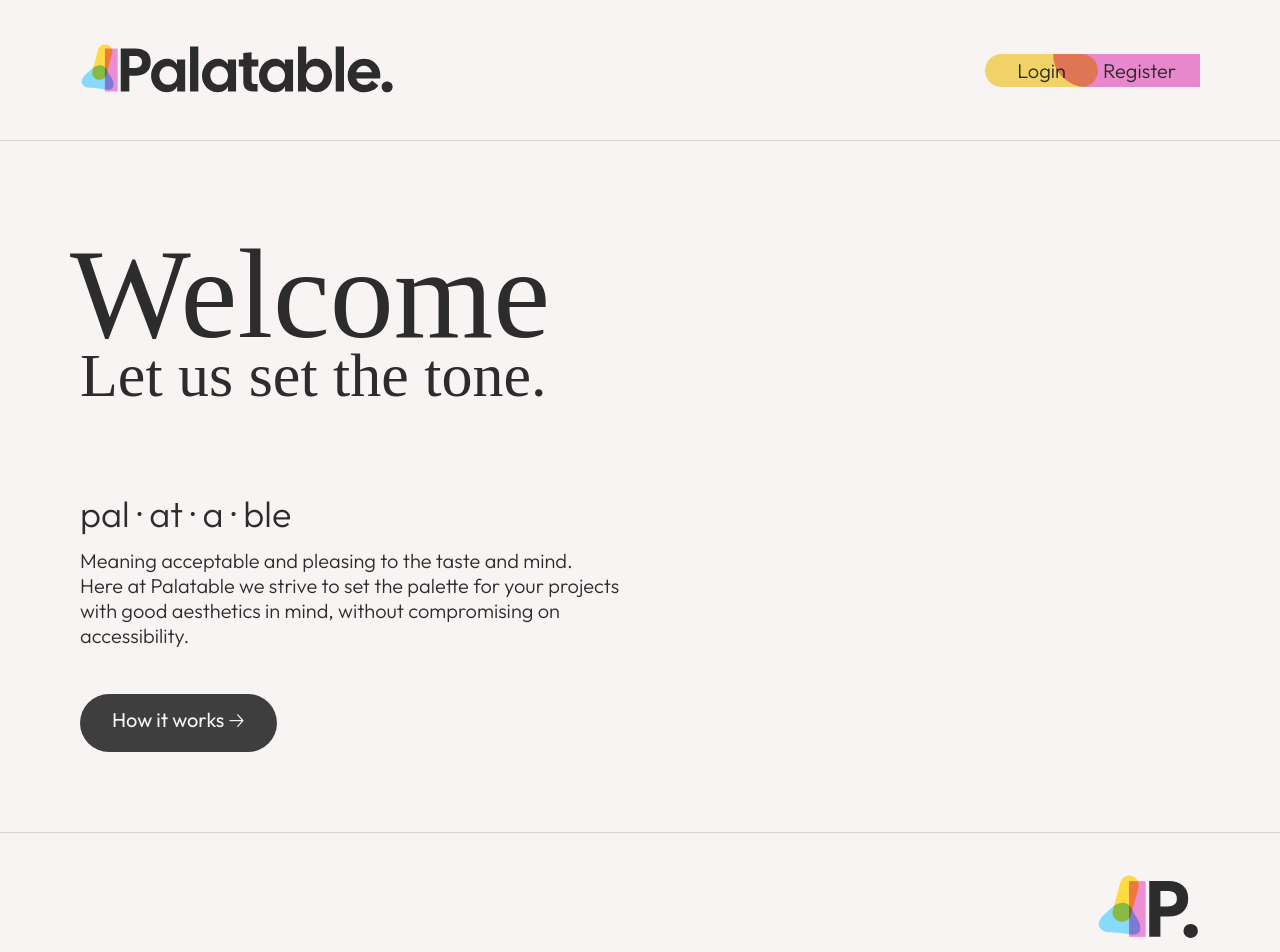
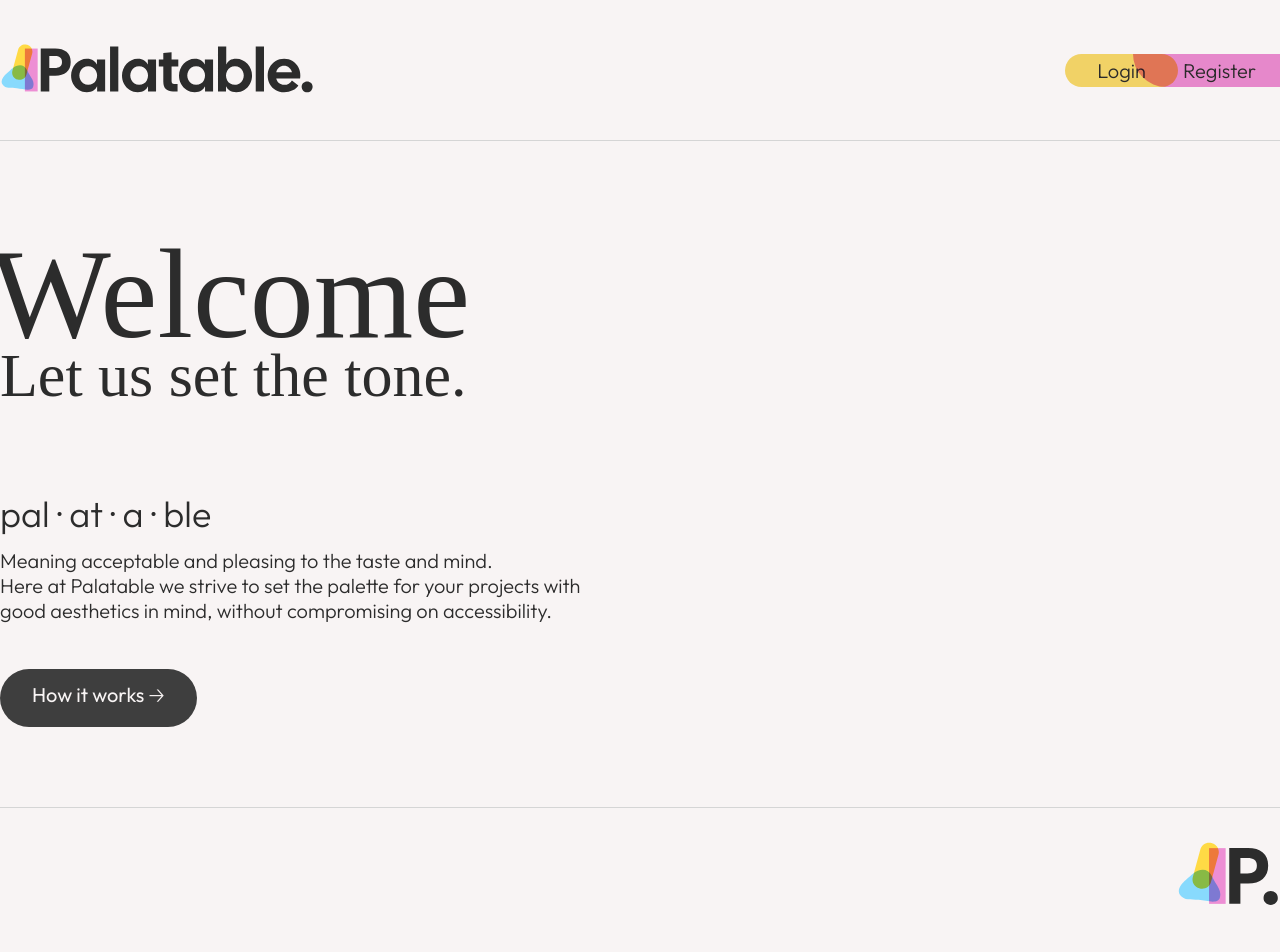
Before and after one commit to sara-jpallander/Palatable, a React (Vite) app in the folder palatable-frontend/: page / in a window 1280 px wide. Shown: the top 952 px of the page. Built offline with nearby package versions, Linux system fonts and the light colour scheme; a web font is replaced by a local one.

Commit message:
fix align and max-width

```diff
--- a/palatable-frontend/src/assets/css/base/global.css
+++ b/palatable-frontend/src/assets/css/base/global.css
@@ -3,6 +3,12 @@
     flex-direction: column;
     align-items: center;
 } */
+
+#root > * {
+    display: flex;
+    flex-direction: column;
+    align-items: center;
+}
 
 h1,
 h2,
@@ -24,7 +30,8 @@ p {
 }
 
 .SiteContainer,
-.HeaderContainer {
+.HeaderContainer,
+.FooterContainer {
     max-width: 1440px;
     margin: 0 var(--site-margin);
 }
--- a/palatable-frontend/src/assets/css/base/reset.css
+++ b/palatable-frontend/src/assets/css/base/reset.css
@@ -1,5 +1,5 @@
 * {
-  /* width: 100%; */
+  width: 100%;
   margin: 0;
   padding: 0;
 }
--- a/palatable-frontend/src/assets/css/sections/footer.css
+++ b/palatable-frontend/src/assets/css/sections/footer.css
@@ -6,8 +6,7 @@ footer {
 .FooterContainer {
     display: flex;
     justify-content: flex-end;
-    padding: var(--spacing-m) 0;
-    margin: 0 var(--site-margin);
+    padding: var(--spacing-xs) 0;
 }
 
 .FooterContainer-logo {
```
